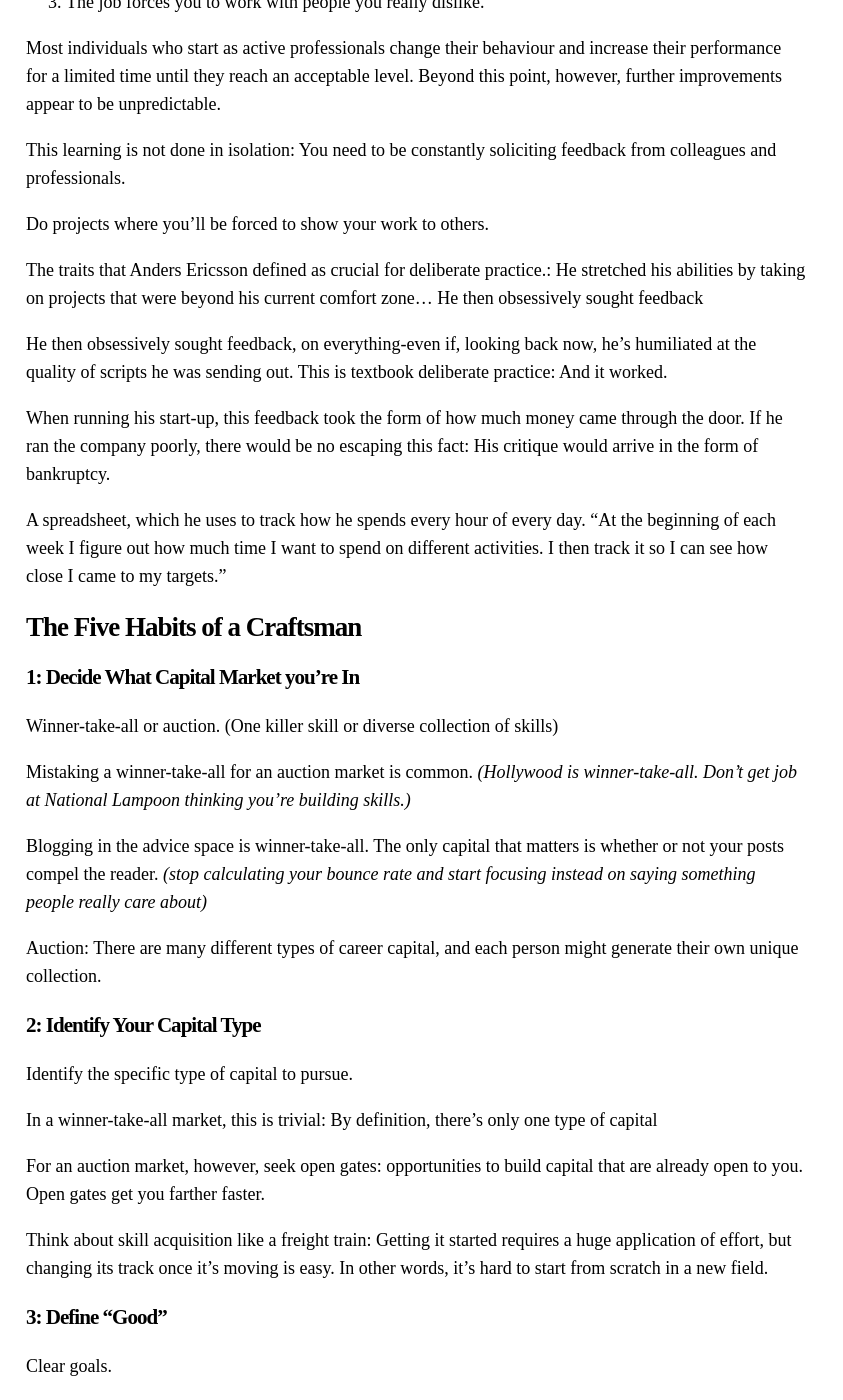
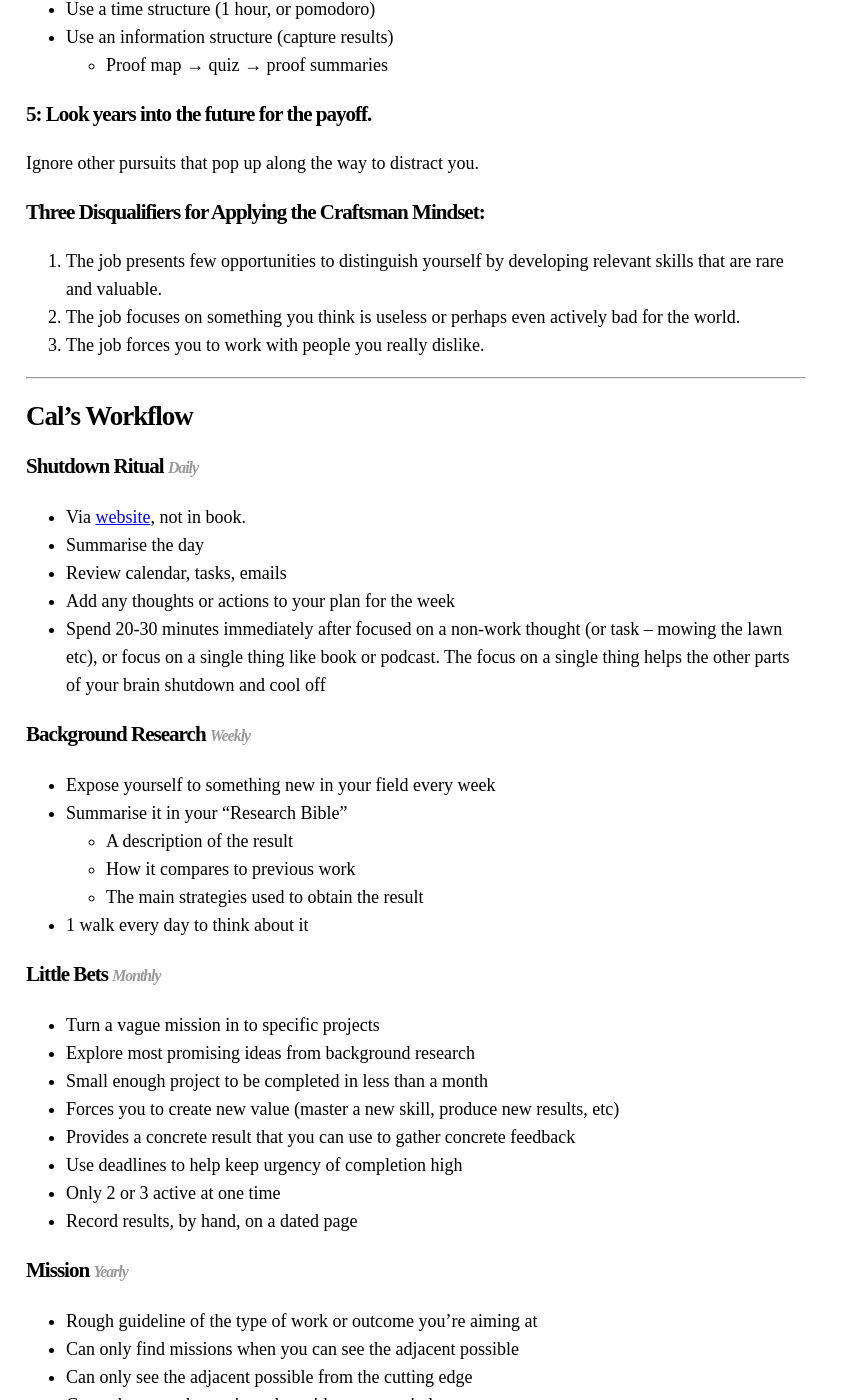
Before and after one commit to garethrees/garethrees.github.com, a Jekyll site: the page built from _posts/2016-08-20-book-notes-so-good-they-cant-ignore-you.md, in a window 1280 px wide and 1400 px high, scrolled down 2656 px. Shown: the whole window, without its empty margins (0-843 px from the left). Built offline with Jekyll 4.4.1, drawn with Linux system fonts in a browser that asks for light colours; some of the changed text lies outside the part shown.

Commit message:
Update So Good… Notes

```diff
--- a/_data/books.yml
+++ b/_data/books.yml
@@ -1,5 +1,6 @@
 2018:
 - title: So Good They Can't Ignore You
+  post: /2016/08/20/book-notes-so-good-they-cant-ignore-you
   note: re-read
 - title: The Oregon Experiment
 - title: Show Your Work!
--- a/_posts/2016-08-20-book-notes-so-good-they-cant-ignore-you.md
+++ b/_posts/2016-08-20-book-notes-so-good-they-cant-ignore-you.md
@@ -10,7 +10,15 @@
 
 ![Book Cover of So Good They Can't Ignore You](/images/posts/so-good-they-cant-ignore-you.jpg)
 
-You need to be good at something before you can expect a good job.
+* **Job**: A way to pay the bills
+* **Career**: A path towards increasingly better work
+* **Calling**: Work that's a vital part of your identity
+
+## Mastery & The Craftsman Mindset
+
+The things that make a great job great… are rare and valuable. If you want them in your working life, you need something rare and valuable to offer in return. **You need to be good at something before you can expect a good job**.
+
+10,000 Hours to Mastery
 
 Mastery by itself is not enough to guarantee happiness:
 
@@ -18,62 +26,65 @@
 - **Competence**: the feeling that you are good at what you do
 - **Relatedness**: the feeling of connection to other people
 
+When you focus only on what your work offers you, it makes you hyperaware of what you don't like about it.
+
 The traits that define great work are bought with career capital.
+
+**RARE + VALUABLE SKILLS = CAREER CAPITAL**
 
 To earn career capital, abandon the passion mindset ("what can the world offer me?") and instead adopt the craftsman mindset ("what can I offer the world?").
 
+* **Craftsman** mindset: What value you produce in your job
+* **Passion** mindset: What value your job offers you
+
 It's dangerous to pursue more control in your working life before you have career capital to offer in exchange.
 
-## 1: Decide what capital market you're in
+> When she left her advertising career to start a yoga studio, not only did she discard the career capital acquired over many years in the marketing industry, but she transitioned into an unrelated field where she had almost no capital.
+
+> Instead of fleeing the constraints of his current job, he began acquiring the career capital he'd need to buy himself out of them. As his ability grew, so did his options. He invested his capital to gain more autonomy, this time by starting his own fifteen-person shop: He started his own company with enough career capital to immediately thrive, and had a waiting list of clients.
+
+The strongest predictor of someone seeing their work as a calling is the number of years spent on the job. The more experience they have, the more likely they are to love their work.
+
+* **Dedication to output** – obsessive focus on quality
+* **Track hours spent** each month dedicated to thinking about research problems
+* Constantly **stretch** and get instant **feedback**
+* Serious study > tournaments
+  * More likely to find prolems at an appropriate level (just outside comfort zone)
+  * Pouring over books and using teachers to help identify and eliminate weakness
+
+## The Five Habits of a Craftsman
+
+### 1: Decide what capital market you're in
 
 Winner-take-all or auction. (Diverse collection of skills, or one killer skill.)
 
 * **Winner takes all**: get good at the skill above all else
 * **Auction**: There are many different types of career capital, and each person might generate their own unique collection.
 
-## 2: Identify the specific type of capital to pursue
+Mistaking a winner-take-all for an auction market is common. _(Hollywood is winner-take-all. Don't get job at National Lampoon thinking you're building skills.)_
+
+### 2: Identify the specific type of capital to pursue
 
 * Winner takes all: there's only one type of capital
 * Auction: Seek opportunities to build capital that are already open to you. Open gates get you farther faster.
 
 Think about skill acquisition like a freight train: Getting it started requires a huge application of effort, but changing its track once it's moving is easy. In other words, it's hard to start from scratch in a new field.
 
-## 3: Clear goals
+### 3: Clear goals
 
 For a script writer, the definition of "good" was clear: his scripts being taken seriously.
 
-## 4: Deliberate practice
+### 4: Deliberate practice
 
 Consistently push slightly beyond comfort zone and get feedback regularly
 
-## 5: Look years into the future for the payoff.
+* Use a time structure (1 hour, or pomodoro)
+* Use an information structure (capture results)
+  * Proof map → quiz → proof summaries
+
+### 5: Look years into the future for the payoff.
 
 Ignore other pursuits that pop up along the way to distract you.
-
----
-
-The things that make a great job great… are rare and valuable. If you want them in your working life, you need something rare and valuable to offer in return.
-
-Mastery by itself is not enough to guarantee happiness: The many examples of well-respected but miserable workaholics support this claim.
-
-The strongest predictor of someone seeing their work as a calling is the number of years spent on the job. The more experience they have, the more likely they are to love their work.
-
-Motivation requires that you fulfil three basic psychological needs:
-
-- **Autonomy**: the feeling that you have control over your day, and that your actions are important
-- **Competence**: the feeling that you are good at what you do
-- **Relatedness**: the feeling of connection to other people
-
-When you focus only on what your work offers you, it makes you hyperaware of what you don't like about it.
-
-If you want to love what you do, abandon the passion mindset ("what can the world offer me?") and instead adopt the craftsman mindset ("what can I offer the world?").
-
-> When she left her advertising career to start a yoga studio, not only did she discard the career capital acquired over many years in the marketing industry, but she transitioned into an unrelated field where she had almost no capital.
-
-
-> Instead of fleeing the constraints of his current job, he began acquiring the career capital he'd need to buy himself out of them. As his ability grew, so did his options. He invested his capital to gain more autonomy, this time by starting his own fifteen-person shop: He started his own company with enough career capital to immediately thrive, and had a waiting list of clients.
-
-The traits that define great work are bought with career capital.
 
 ### Three Disqualifiers for Applying the Craftsman Mindset:
 
@@ -81,64 +92,50 @@
 2. The job focuses on something you think is useless or perhaps even actively bad for the world.
 3. The job forces you to work with people you really dislike.
 
-Most individuals who start as active professionals change their behaviour and increase their performance for a limited time until they reach an acceptable level. Beyond this point, however, further improvements appear to be unpredictable.
+---
 
-This learning is not done in isolation: You need to be constantly soliciting feedback from colleagues and professionals.
+## Cal’s Workflow
 
-Do projects where you'll be forced to show your work to others.
+<h3>Shutdown Ritual <small class="minor-note">Daily</small></h3>
 
-The traits that Anders Ericsson defined as crucial for deliberate practice.:
-He stretched his abilities by taking on projects that were beyond his current comfort zone… He then obsessively sought feedback
+* Via [website](http://calnewport.com/blog/2012/08/02/work-less-to-work-better-my-experiments-with-shutdown-routines/), not in book.
+* Summarise the day
+* Review calendar, tasks, emails
+* Add any thoughts or actions to your plan for the week
+* Spend 20-30 minutes immediately after focused on a non-work thought (or task – mowing the lawn etc), or focus on a single thing like book or podcast. The focus on a single thing helps the other parts of your brain shutdown and cool off
 
-He then obsessively sought feedback, on everything-even if, looking back now, he's humiliated at the quality of scripts he was sending out.
-This is textbook deliberate practice: And it worked.
+<h3>Background Research <small class="minor-note">Weekly</small></h3>
 
-When running his start-up, this feedback took the form of how much money came through the door. If he ran the company poorly, there would be no escaping this fact: His critique would arrive in the form of bankruptcy.
+* Expose yourself to something new in your field every week
+* Summarise it in your “Research Bible”
+  * A description of the result
+  * How it compares to previous work
+  * The main strategies used to obtain the result
+* 1 walk every day to think about it
 
-A spreadsheet, which he uses to track how he spends every hour of every day. "At the beginning of each week I figure out how much time I want to spend on different activities. I then track it so I can see how close I came to my targets."
+<h3>Little Bets <small class="minor-note">Monthly</small></h3>
 
-## The Five Habits of a Craftsman
+* Turn a vague mission in to specific projects
+* Explore most promising ideas from background research
+* Small enough project to be completed in less than a month
+* Forces you to create new value (master a new skill, produce new results, etc)
+* Provides a concrete result that you can use to gather concrete feedback
+* Use deadlines to help keep urgency of completion high
+* Only 2 or 3 active at one time
+* Record results, by hand, on a dated page
 
-### 1: Decide What Capital Market you're In
+<h3>Mission <small class="minor-note">Yearly</small></h3>
 
-Winner-take-all or auction. (One killer skill or diverse collection of skills)
+* Rough guideline of the type of work or outcome you're aiming at
+* Can only find missions when you can see the adjacent possible
+* Can only see the adjacent possible from the cutting edge
+* Can only get to the cutting edge with career capital
 
-Mistaking a winner-take-all for an auction market is common. _(Hollywood is winner-take-all. Don't get job at National Lampoon thinking you're building skills.)_
+### Accountability
 
-Blogging in the advice space is winner-take-all. The only capital that matters is whether or not your posts compel the reader.
-_(stop calculating your bounce rate and start focusing instead on saying something people really care about)_
+* Track number of hours in a state of deliberate practice
 
-Auction: There are many different types of career capital, and each person might generate their own unique collection.
-
-### 2: Identify Your Capital Type
-
-Identify the specific type of capital to pursue.
-
-In a winner-take-all market, this is trivial: By definition, there's only one type of capital
-
-For an auction market, however, seek open gates: opportunities to build capital that are already open to you. Open gates get you farther faster.
-
-Think about skill acquisition like a freight train: Getting it started requires a huge application of effort, but changing its track once it's moving is easy. In other words, it's hard to start from scratch in a new field.
-
-### 3: Define "Good"
-
-Clear goals.
-
-For a script writer, the definition of "good" was clear: his scripts being taken seriously.
-
-### 4: Stretch and Destroy
-
-Deliberate practice: the uncomfortable sensation in my head is best approximated as a physical strain, as if my neurons are physically re-forming into new configurations.
-
-### 5: Be Patient
-
-Look years into the future for the payoff.
-
-It's less about paying attention to your main pursuit, and more about your willingness to ignore other pursuits that pop up along the way to distract you.
-
-Reject shiny new pursuits.
-
-It's dangerous to pursue more control in your working life before you have career capital to offer in exchange.
+![Cal Newport's Research Workflow](/images/posts/cal-newport-research-workflow.png)
 
 ---
 
@@ -167,3 +164,18 @@
 I use little bets to explore the most promising ideas turned up by the processes described by the bottom level of my pyramid. I try to keep **only two or three bets active** at a time so that they can receive intense attention. I also use deadlines, which I highlight in yellow in my planning documents, to help keep the urgency of their completion high. Finally, I also track my hours spent on these bets in the hour tally I described back in the section of this conclusion dedicated to my application of Rule #2. I found that without these **accountability tools**, I tended to procrastinate on this work, turning my attention to more urgent but less important matters.
 
 Working right trumps finding the right work—it’s a simple idea, but it’s also incredibly subversive, as it overturns decades of folk career advice all focused on the mystical value of passion. It wrenches us away from our daydreams of an overnight transformation into instant job bliss and provides instead a more sober way toward fulfilment.
+
+---
+
+Most individuals who start as active professionals change their behaviour and increase their performance for a limited time until they reach an acceptable level. Beyond this point, however, further improvements appear to be unpredictable.
+
+The traits that Anders Ericsson defined as crucial for deliberate practice.:
+
+* He stretched his abilities by taking on projects that were beyond his current comfort zone…
+* He then obsessively sought feedback
+
+When running his start-up, this feedback took the form of how much money came through the door. If he ran the company poorly, there would be no escaping this fact: His critique would arrive in the form of bankruptcy.
+
+A spreadsheet, which he uses to track how he spends every hour of every day. "At the beginning of each week I figure out how much time I want to spend on different activities. I then track it so I can see how close I came to my targets."
+
+---
```
Also changed, not shown: images/posts/cal-newport-research-workflow.png (added).
